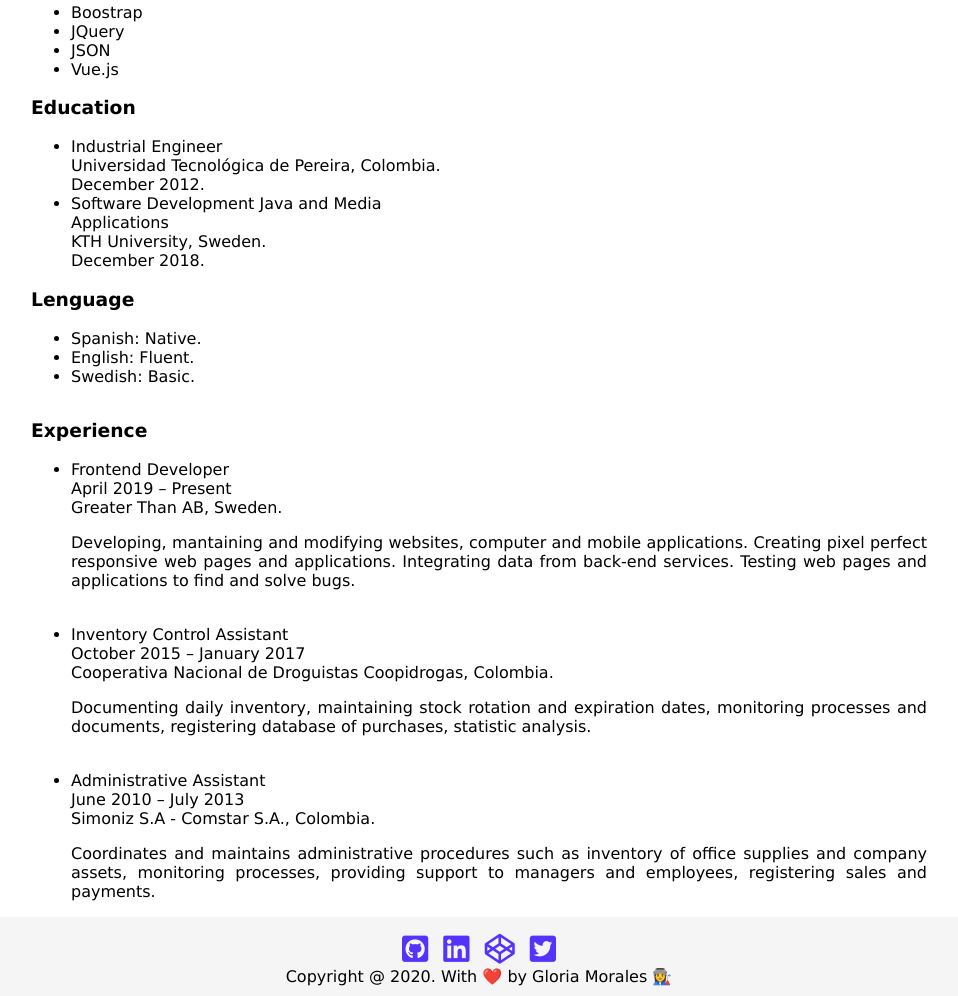
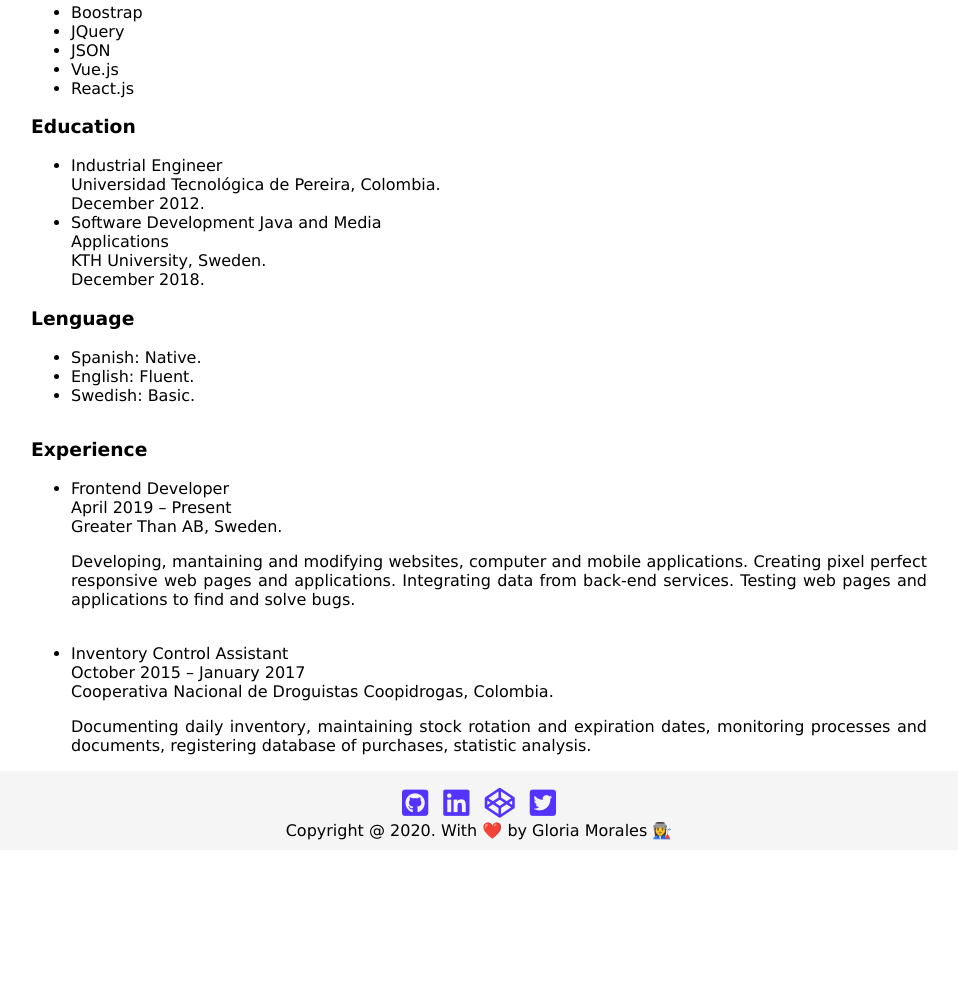
Before and after one commit to gmoraleslondono/portfolio, a plain HTML site: page curriculum.html in a window 1280 px wide. Shown: the part 772-1768 px from the top of the page, without its empty margins (161-1119 px from the left). After the commit the page ends 1622 px from the top, so only its background shows below. Drawn offline with Linux system fonts and the light colour scheme.

Commit message:
Change some information on curriculum

```diff
--- a/curriculum.html
+++ b/curriculum.html
@@ -107,6 +107,7 @@
             <li>JQuery</li>
             <li>JSON</li>
             <li>Vue.js</li>
+            <li>React.js</li>
           </ul>
 
           <h3>Education</h3>
@@ -156,17 +157,6 @@
               database of purchases, statistic analysis.
             </p>
           </li>
-          <br />
-          <li>
-            Administrative Assistant<br />June 2010 – July 2013<br />Simoniz S.A
-            - Comstar S.A., Colombia.<br />
-            <p class="justify">
-              Coordinates and maintains administrative procedures such as
-              inventory of office supplies and company assets, monitoring
-              processes, providing support to managers and employees,
-              registering sales and payments.
-            </p>
-          </li>
         </ul>
       </div>
     </div>
```
